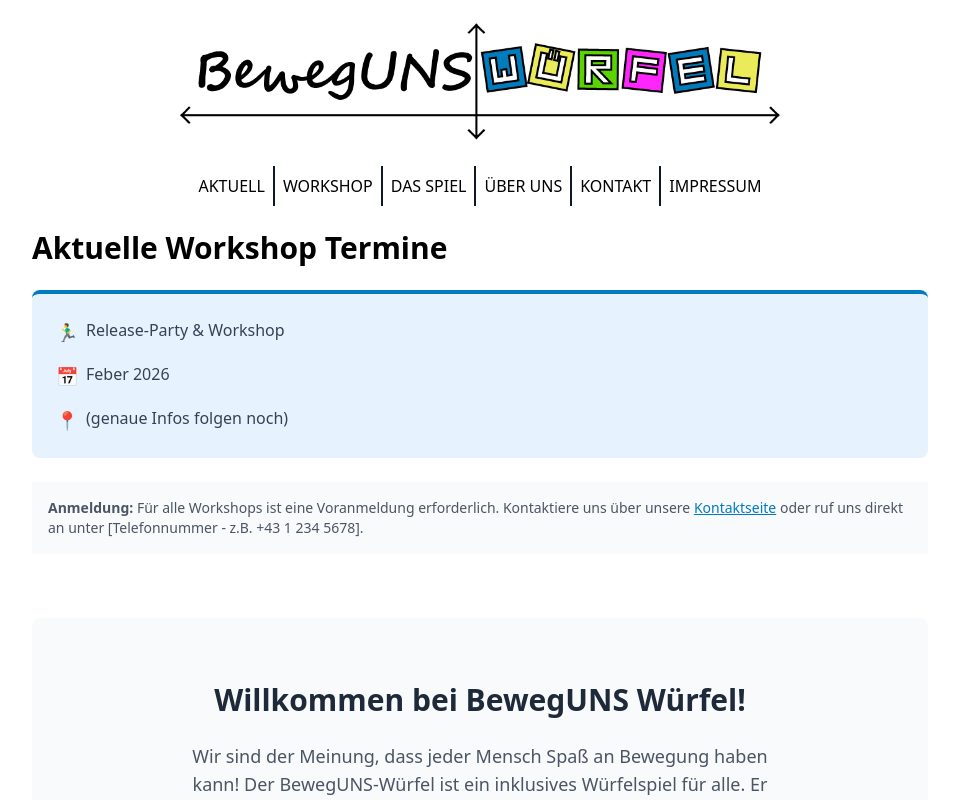
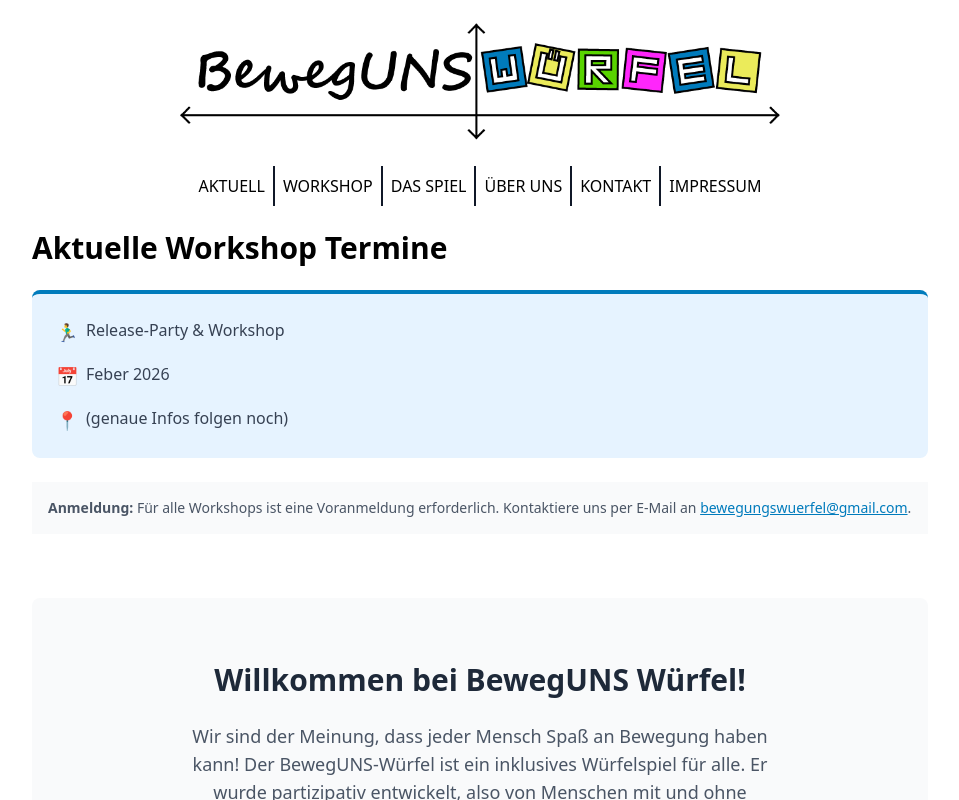
Before and after one commit to chranditho/beweguns-wuerfel, a SvelteKit app: page /aktuell in a window 1280 px wide. Shown: the top 800 px of the page, without its empty margins (160-1119 px from the left). Built offline with nearby package versions, Linux system fonts and the light colour scheme.

Commit message:
add contact possibility

```diff
--- a/src/routes/aktuell/+page.svelte
+++ b/src/routes/aktuell/+page.svelte
@@ -33,9 +33,8 @@
 		<div class="mt-6 p-4 bg-gray-50 ">
 			<p class="text-sm text-gray-600 ">
 				<strong>Anmeldung:</strong> Für alle Workshops ist eine Voranmeldung erforderlich.
-				Kontaktiere uns über unsere <a href="/kontakt"
-																			 class="text-primary-500 hover:opacity-80 underline">Kontaktseite</a>
-				oder ruf uns direkt an unter [Telefonnummer - z.B. +43 1 234 5678].
+				Kontaktiere uns per E-Mail an <a href="mailto:bewegungswuerfel@gmail.com?subject=Anmeldung Workshop"
+																				class="text-primary-500 hover:opacity-80 underline">bewegungswuerfel@gmail.com</a>.
 			</p>
 		</div>
 	</section>
@@ -53,7 +52,7 @@
 				keine Grenzen. Entdecke verschiedene Spielformen für alt und jung, egal ob unterwegs mit Freunden oder allein
 				zuhause - wir bringen Bewegung in deinen Alltag!
 			</p>
-			<a href="/kontakt"
+			<a href="mailto:bewegungswuerfel@gmail.com?subject=Anmeldung Workshop"
 				 class="inline-block bg-primary-500 hover:bg-primary-700 text-white py-3 px-8 rounded-lg transition-colors font-medium">
 				Jetzt anmelden
 			</a>
--- a/src/routes/kontakt/+page.svelte
+++ b/src/routes/kontakt/+page.svelte
@@ -107,11 +107,13 @@
 			</section>
 		</div>
 
+		{#if false}
 			<div>
 				<section>
 					<div class="space-y-4 mb-4">
 						<h2 class="text-2xl font-semibold">Nachricht senden</h2>
-				<p class="bg-gray-50 p-4 rounded-lg text-gray-700">Du hast Fragen oder möchtest bei unserem Projekt mitmachen? - Schreib uns eine Mail oder folge uns auf Instagram, um immer informiert zu bleiben.</p>
+						<p class="bg-gray-50 p-4 rounded-lg text-gray-700">Du hast Fragen oder möchtest bei unserem Projekt
+							mitmachen? - Schreib uns eine Mail oder folge uns auf Instagram, um immer informiert zu bleiben.</p>
 					</div>
 					<form on:submit|preventDefault={handleSubmit} class="space-y-4">
 						<div>
@@ -189,5 +191,6 @@
 					</form>
 				</section>
 			</div>
+		{/if}
 	</div>
 </div>
```
Lines whose indentation alone changed are shown as unchanged.
